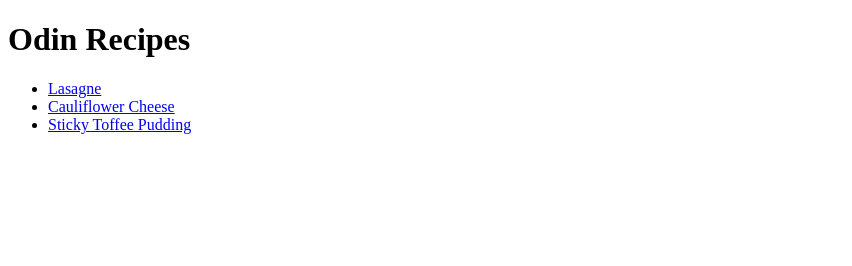
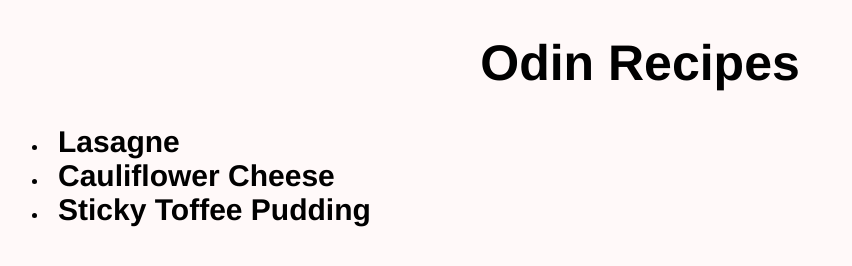
Before and after one commit to jakecus94/odin-recipes, a plain HTML site: page index.html in a window 1280 px wide. Shown: the whole page, without its empty margins (0-852 px from the left). Drawn offline with Linux system fonts and the light colour scheme.

Commit message:
adding css with odin project

```diff
--- a/index.html
+++ b/index.html
@@ -5,15 +5,22 @@
     <meta http-equiv="X-UA-Compatible" content="IE=edge">
     <meta name="viewport" content="width=device-width, initial-scale=1.0">
     <title>Odin Recipes</title>
+    <link rel="stylesheet" href="style.css">
 </head>
 <body>
     <h1>Odin Recipes</h1>
-<ul>
 
-        <li><a href="recipes/lasagne.html" target="_blank">Lasagne</a></li>
-        <li><a href="../odin-recipes/recipes/cauliflower_cheese.html" target="_blank">Cauliflower Cheese</a></li>
-        <li><a href="./recipes/sticky_toffee_pudding.html" target="_blank">Sticky Toffee Pudding</a></li>
-</ul>
+
+        <ul>
+
+                <li><a href="recipes/lasagne.html" target="_blank">Lasagne</a></li>
+                <li><a href="../odin-recipes/recipes/cauliflower_cheese.html" target="_blank">Cauliflower Cheese</a></li>
+                <li><a href="./recipes/sticky_toffee_pudding.html" target="_blank">Sticky Toffee Pudding</a></li>
+        </ul>
+
+
+
+
 
 </body>
 </html>
--- /dev/null
+++ b/style.css
@@ -0,0 +1,28 @@
+body{
+    background-color: rgb(255, 249, 249);
+    font-family: Helvetica, Arial, 'Times New Roman', sans-serif;
+}
+
+h1{
+    text-align: center;
+    font-size: 50px;
+}
+
+a{
+    text-decoration:dashed;
+    color: black;
+    font-size: 30px;
+    font-weight: bold;
+    text-align: center;
+    padding: 10px;
+}
+
+
+li{
+
+}
+
+a:hover{
+    font-size: 35px;
+    transition: 0.6s;
+}
```
Also changed, not shown: recipes/lasagne.html (+2 -0 lines).
